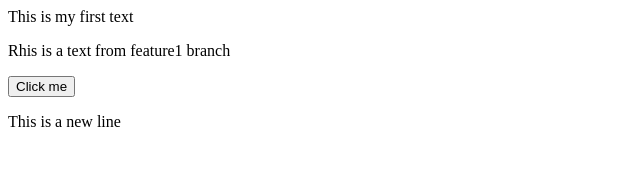
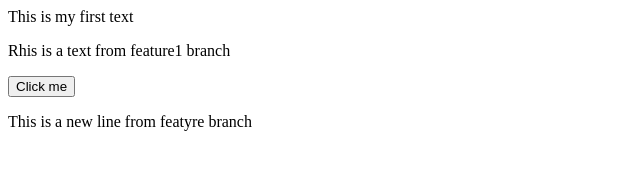
Before and after one commit to rajarshiB14/githubrepo, a plain HTML site: page index.html in a window 1280 px wide. Shown: the whole page, without its empty margins (0-640 px from the left). Drawn offline with Linux system fonts and the light colour scheme.

Commit message:
update index.html

```diff
--- a/index.html
+++ b/index.html
@@ -1,3 +1,3 @@
 <p>This is my first text</p>
 <p>Rhis is a text from feature1 branch</p><button>Click me</button>
-<p>This is a new line</p>
+<p>This is a new line from featyre branch</p>
```
